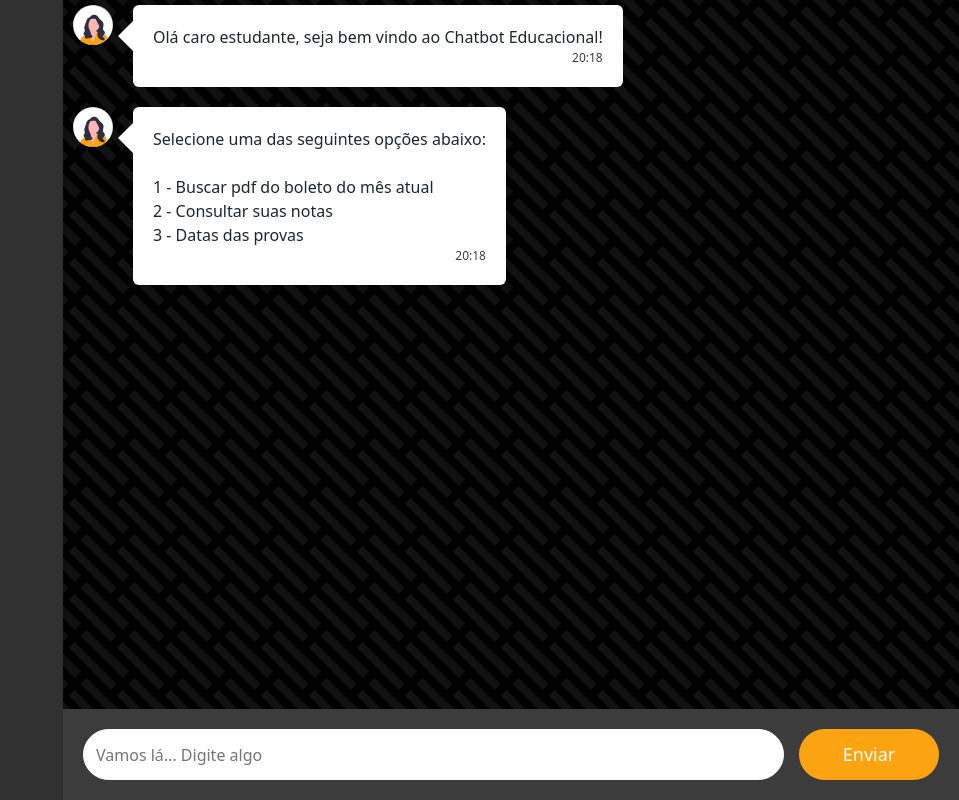
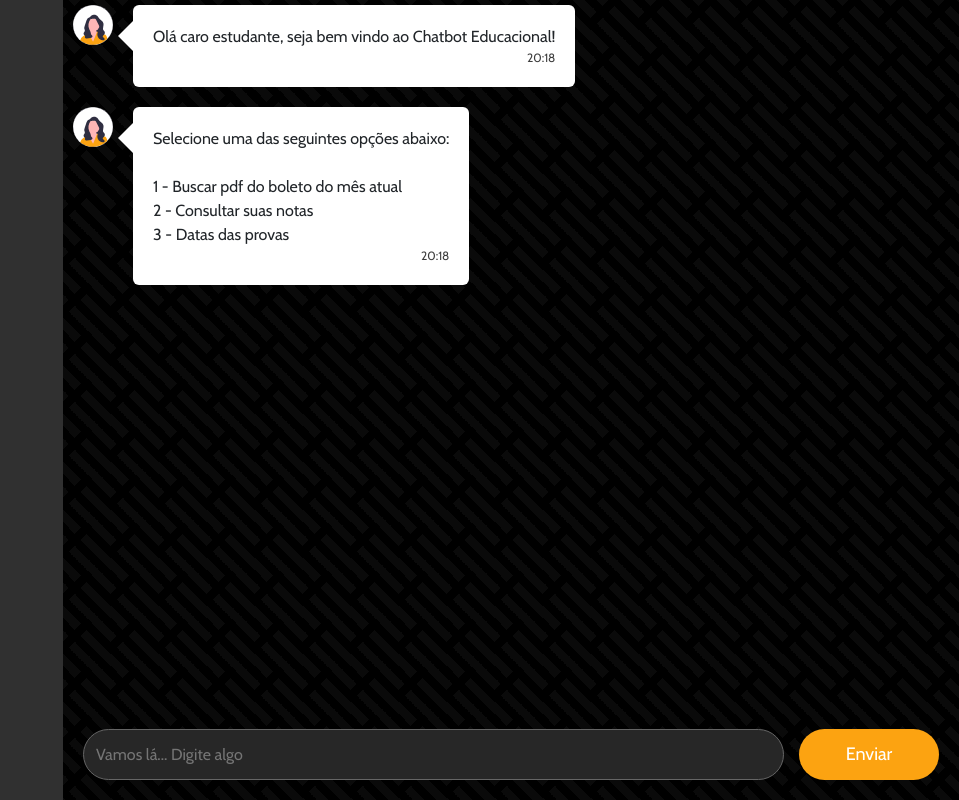
Before and after one commit to gbrmaia/Chat-Educacional---Faculdade, a plain HTML site: page chatbot.html in a window 1280 px wide. Shown: the whole page, without its empty margins (321-1280 px from the left). Drawn offline with nearby package versions, Linux system fonts and the light colour scheme; files whose address does not match are found by name; a web font is replaced by a local one.

Commit message:
Add files via upload

```diff
--- a/chatbot.html
+++ b/chatbot.html
@@ -12,6 +12,11 @@
         <meta name="viewport" content="width=device-width, initial-scale=1">
 
         <!-- Google Fonts -->
+        <link rel="preconnect" href="https://fonts.googleapis.com">
+        <link rel="preconnect" href="https://fonts.gstatic.com" crossorigin>
+        <link href="https://fonts.googleapis.com/css2?family=Cabin:ital,wght@0,400..700;1,400..700&display=swap" rel="stylesheet">
+        <link href="https://fonts.googleapis.com/css?family=Inter&display=swap" rel="stylesheet">
+        <link href="https://fonts.googleapis.com/css2?family=David+Libre:wght@400;500;700&display=swap" rel="stylesheet">
         <link href="https://fonts.googleapis.com/css2?family=Cabin:ital,wght@0,400..700;1,400..700&display=swap" rel="stylesheet">
 
         <!-- CSS de Bootstrap -->
--- a/css/mainchatbot.css
+++ b/css/mainchatbot.css
@@ -1,50 +1,47 @@
+/* Reset básico */
 body {
   margin: 0;
   padding: 0;
   height: 100%;
+  font-family: 'Cabin', sans-serif;
 }
 
-/** Lado esquerdo 35% **/
-
+/* Layout principal */
 #lado-esquerdo {
   background-color: rgb(48, 48, 48);
-  width: 30%; /* Para ocupar 35% da largura da tela */
-  float: left; /* Para permitir que outras divs se posicionem ao lado direito */
-  min-height: 100vh; /* Altura mínima igual à altura da janela */
+  width: 30%;
+  float: left;
+  min-height: 100vh;
 }
 
-/* Clearfix para garantir que a div ocupe a altura completa mesmo sem conteúdo */
+#lado-direito {
+  flex: 1;
+  display: flex;
+  flex-direction: column;
+  align-items: flex-start;
+  min-height: 100vh;
+  padding: 0;
+  background: linear-gradient(135deg, #0000 18.75%, #000000 0 31.25%, #0000 0),
+              repeating-linear-gradient(45deg, #000000 -6.25% 6.25%, #0a0a0a 0 18.75%);
+  background-size: 48px 48px;
+  position: relative;
+}
+
+/* Container para limpar floats */
 .container::after {
   content: "";
   display: table;
   clear: both;
 }
 
-/** Lado direito 35% **/
-
-#lado-direito {
-  flex: 1; /* Ocupa o espaço restante */
-  display: flex;
-  flex-direction: column; /* Organiza os filhos verticalmente */
-  align-items: stretch; /* Centraliza horizontalmente */
-  min-height: 100vh; /* Altura mínima igual à altura da janela */
-  padding: 0;
-  background: linear-gradient(135deg, #0000 18.75%, #000000 0 31.25%, #0000 0),
-              repeating-linear-gradient(45deg, #000000 -6.25% 6.25%, #111111 0 18.75%);
-  background-size: 48px 48px;
-  position: relative;
-}
-
-/* texto dentro das caixas */
-/* ---------------------------------------------------------------------- */
-
+/* Container de mensagens */
 .messages-container {
   width: 100%;
   height: 90vh;
   display: flex;
-  flex-direction: column; /* Organiza verticalmente */
-  justify-content: flex-start; /* Alinha ao topo */
-  overflow-y: auto; /* Permite rolagem se o conteúdo exceder a altura */
+  flex-direction: column;
+  justify-content: flex-start;
+  overflow-y: auto;
 }
 
 .messages {
@@ -52,8 +49,8 @@ body {
   list-style: none;
   padding: 5px 10px;
   margin: 0;
-  flex-grow: 1; /* Permite que cresça para preencher o espaço disponível */
-  overflow-y: auto; /* Permite rolagem vertical */
+  flex-grow: 1;
+  overflow-y: auto;
 }
 
 .messages .message {
@@ -64,6 +61,11 @@ body {
   opacity: 0;
 }
 
+.messages .message.appeared {
+  opacity: 1;
+}
+
+/* Detalhes de mensagens */
 .messages .message .avatar {
   height: 40px;
   width: 40px;
@@ -77,10 +79,6 @@ body {
   font-weight: 300;
   text-align: right;
   margin-top: px;
-}
-
-.messages .message.appeared {
-	opacity: 1;
 }
 
 .messages .message .text_wrapper {
@@ -112,8 +110,7 @@ body {
   margin-top: -2px;
 }
 
-/* mensagem do bot */
-
+/* Estilos específicos de mensagens para lado esquerdo e direito */
 .messages .message.left .avatar {
   float: left;
   background: url(/Chat-Educacional---Faculdade-main/images/undraw_female_avatar_efig.svg);
@@ -134,8 +131,6 @@ body {
 .messages .message.left .timestamp {
   color: #3c3c3c;
 }
-
-/* mensagem do usuario */
 
 .messages .message.right .avatar {
   float: right;
@@ -159,25 +154,27 @@ body {
   color: #3c3c3c;
 }
 
-/* campo input do usuario */
-
+/* Campo de input do usuário */
 .bottom_wrapper {
-	background-color: #3c3c3c;
+  background-color: transparent;
   padding: 20px;
-	bottom: 0;
-	display: flex;
   position: absolute;
   left: 0;
   right: 0;
+  bottom: 0;
+  display: flex;
 }
 
-.bottom_wrapper #msg_input {
+#msg_input,
+input[type="text"] {
   flex-grow: 1;
   outline-width: 0;
   padding: 12px;
-	border: 1px solid #ffffff;
+  border: 1px solid #656565;
   border-radius: 50px;
   margin-right: 15px;
+  background-color: #272727;
+  color: #fff;
 }
 
 .app_button_1 {
@@ -186,39 +183,21 @@ body {
   border-radius: 50px;
   cursor: pointer;
   padding: 12px;
-
   color: #fff;
   font-size: 18px;
   font-weight: 300;
   text-align: center;
 }
 
-#msg_input,
-input[type="text"] {
-    flex-grow: 1;
-    outline-width: 0;
-    padding: 12px;
-    border: 1px solid #ffffff;
-    border-radius: 50px;
-    margin-right: 15px;
-    word-wrap: break-word; /* Adicionando a quebra de palavra automática */
-}
-
+/* Personalização de scrollbar */
 *::-webkit-scrollbar {
   height: 10px;
   width: 10px;
 }
+
 *::-webkit-scrollbar-track {
   border-radius: 5px;
   background-color: #DFE9EB;
-}
-
-*::-webkit-scrollbar-track:hover {
-  background-color: #B8C0C2;
-}
-
-*::-webkit-scrollbar-track:active {
-  background-color: #B8C0C2;
 }
 
 *::-webkit-scrollbar-thumb {
```
Also changed, not shown: login.html (+16 -28 lines). Lines whose indentation alone changed are shown as unchanged.
